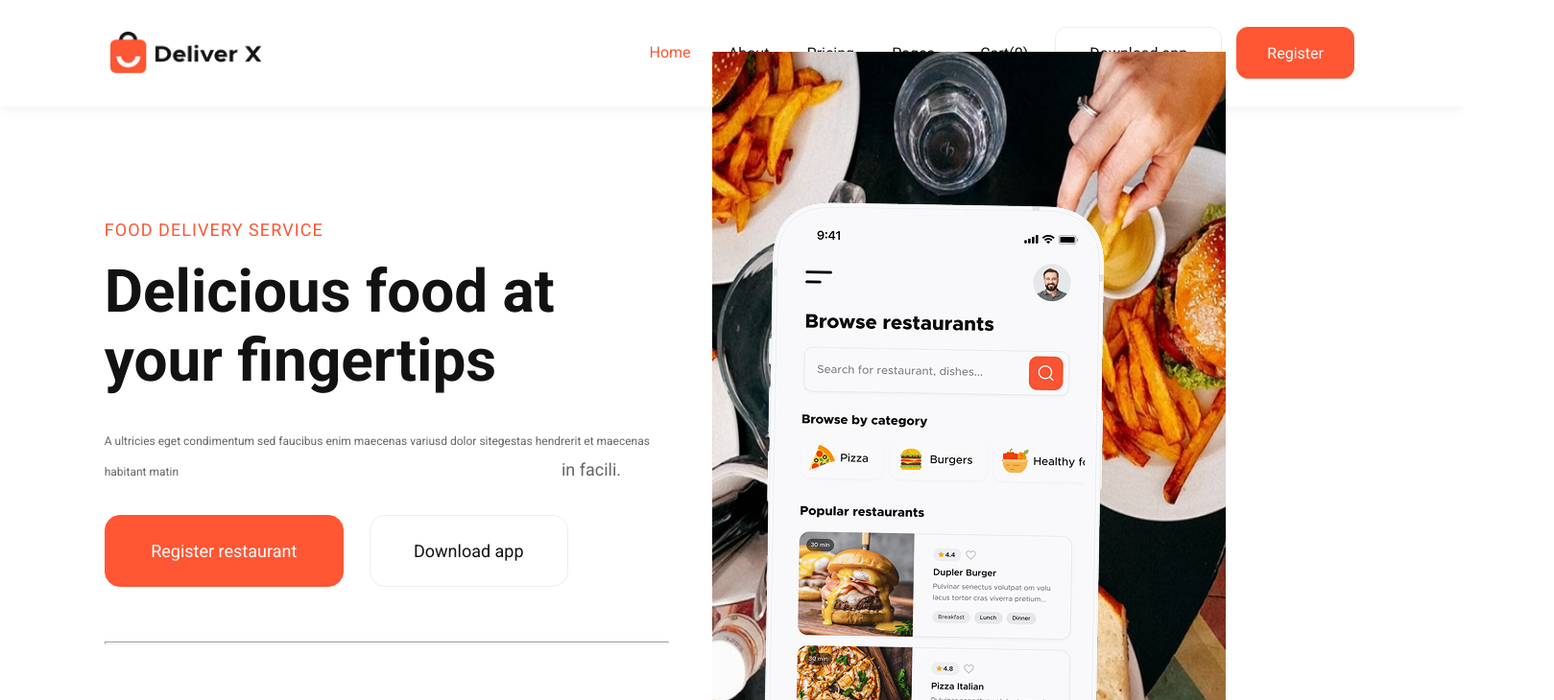
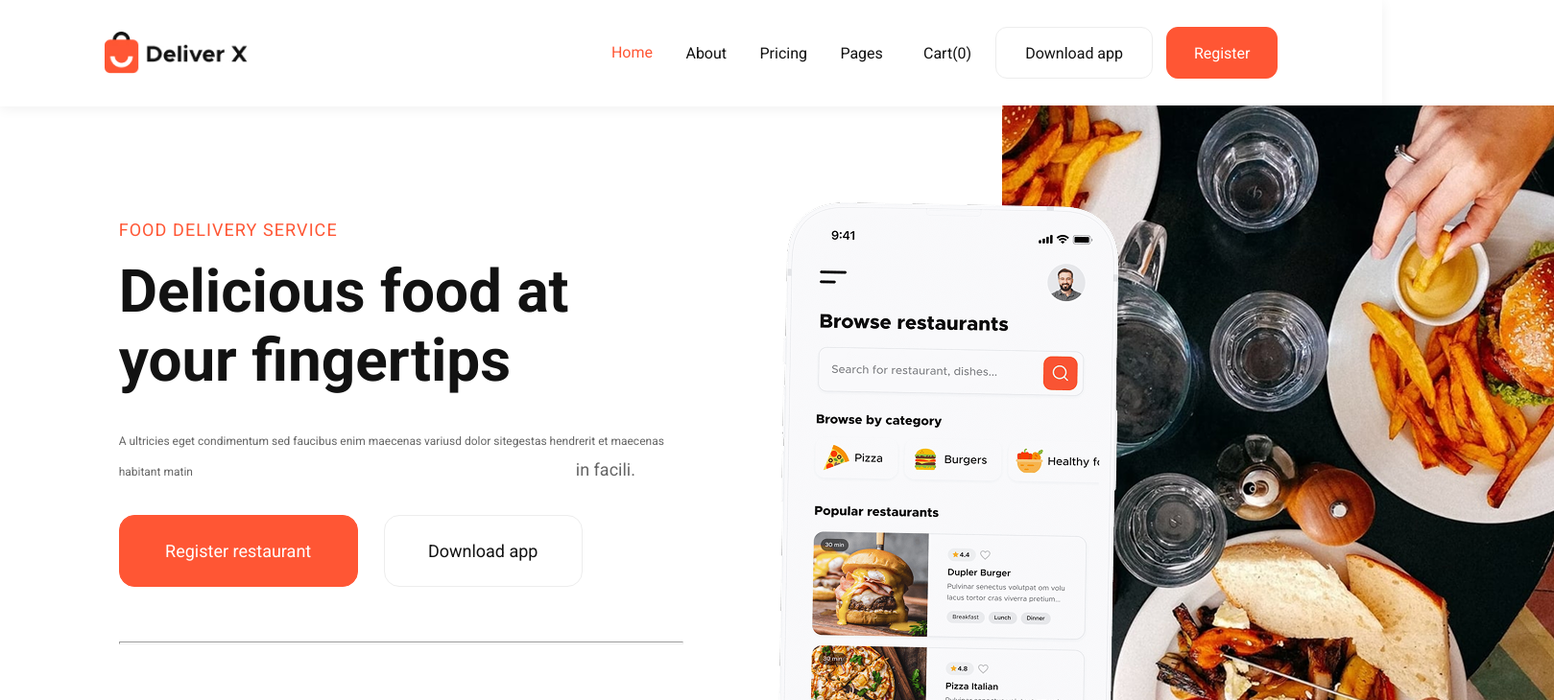
Before and after one commit to stanislavrondalev/Web-programming2, a plain HTML site: page index.html in a window 1280 px wide. Shown: the top 730 px of the page at 96% size, 1619 px wide, since content can reach past the window. Drawn offline with Linux system fonts and the light colour scheme.

Commit message:
fix: change the properties of the image and block selectors, change width of header block

```diff
--- a/main.css
+++ b/main.css
@@ -25,7 +25,7 @@ body{
 }
 header{
     display: flex;
-    width: 106%;
+    width: 100%;
     height: 1%;
     flex-shrink: 0;
     justify-content: center;
@@ -182,21 +182,24 @@ span.text2{
     line-height: 30.006px;
 }
 .deliciousfood{
+    display: grid;
     display: flex;
+    grid-template-columns: repeat(2, 1fr);
     width: 100%;
     height: 8.42%;
     justify-content: center;
     align-items: center;
 }
 .block2{
+    position: relative;
     display: flex;
     width: 84.9%;
     height: 77.85%;
     flex-shrink: 0;
     justify-content: flex-start;
     gap: 8.2%;
+    left: 21%;
     z-index: 1;
-}
 .block2-1{
     width: 47.95%;
     height: 82.5%;
@@ -262,10 +265,11 @@ img.telephon{
 }
 img.fastfood{
     width: 41.8%;
-    height: 128%;
+    height: 100%;
     flex-shrink: 0;
-    position: absolute;
-    right: 0.2%;
+    position: relative;
+    left: -8%;
+    top: 0%;
 }
 hr.line1{
     width: 100%;
```
